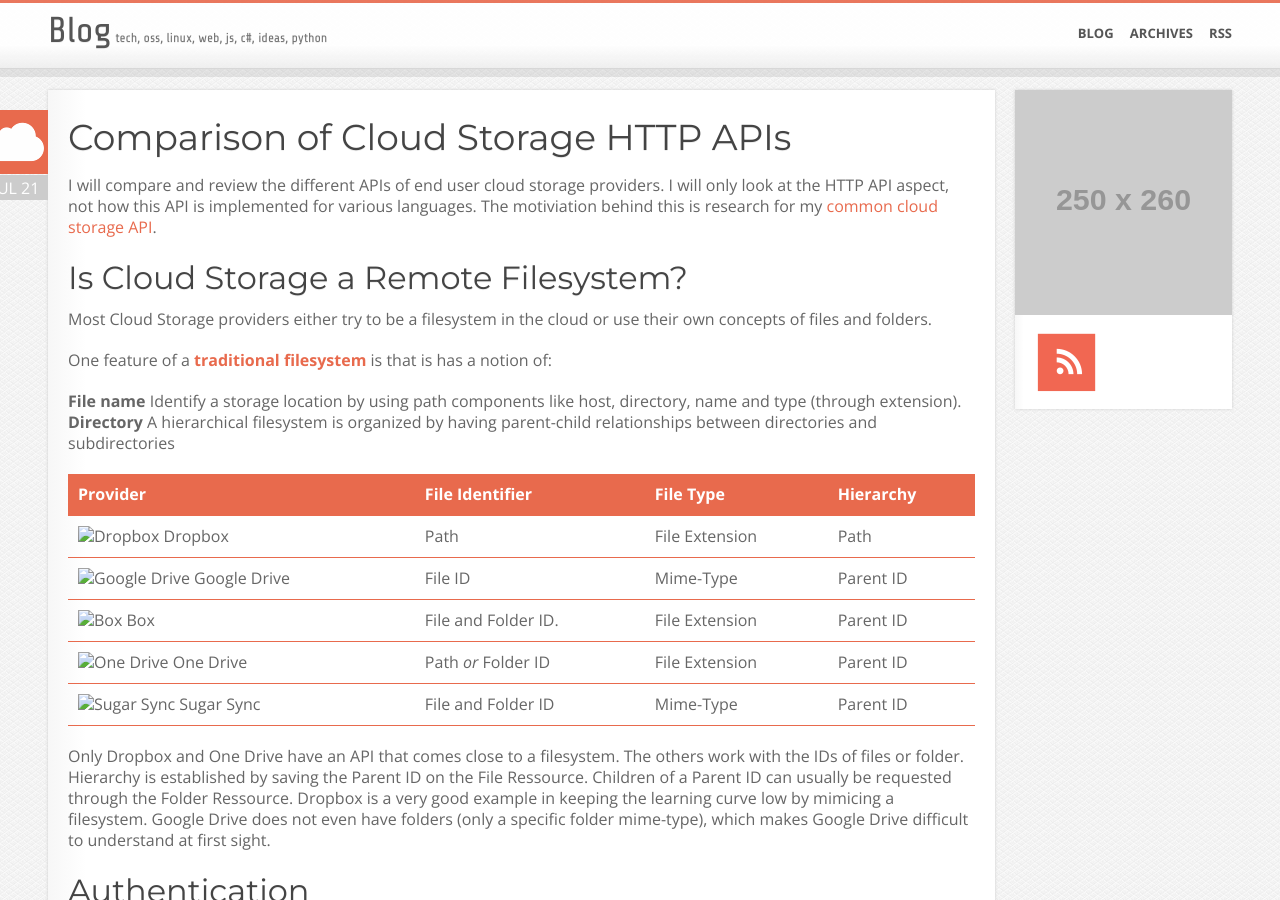
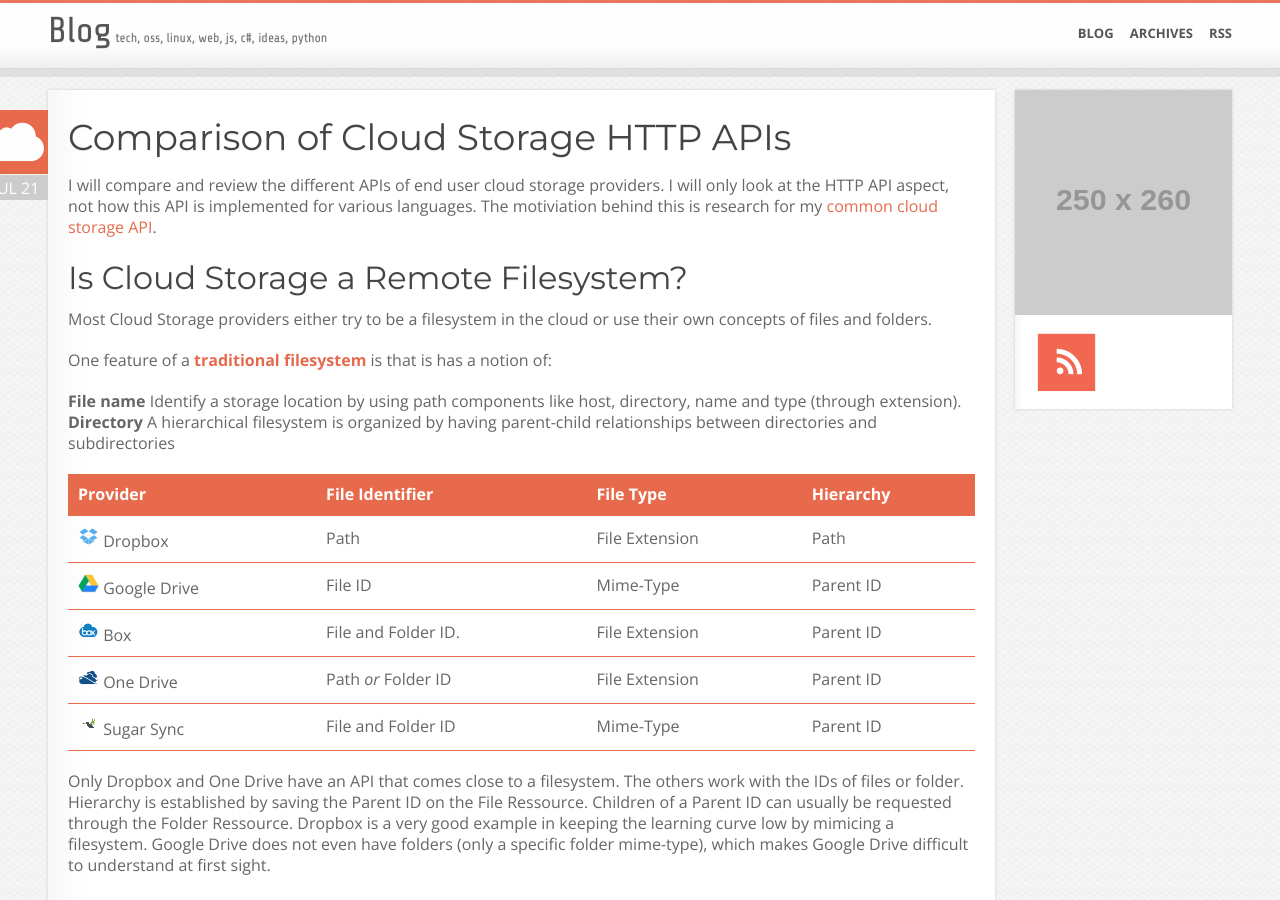
Before and after one commit to lukasmartinelli/lukasmartinelli.github.io, a Jekyll site: the page built from _posts/2014-07-21-cloud-storage-apis-compared.md, in a window 1280 px wide and 900 px high. Built offline with Jekyll 4.4.1, drawn with Linux system fonts in a browser that asks for light colours; Markdown is read by kramdown in place of the engine named in the settings.

Commit message:
Fixed image links

```diff
--- a/_posts/2014-07-21-cloud-storage-apis-compared.md
+++ b/_posts/2014-07-21-cloud-storage-apis-compared.md
@@ -23,11 +23,11 @@
 
 Provider                                                         | File Identifier     | File Type      | Hierarchy
 -----------------------------------------------------------------|---------------------|----------------|----------
-![Dropbox](media/cloudstorage/dropbox.png) Dropbox               | Path                | File Extension | Path
-![Google Drive](media/cloudstorage/googledrive.png) Google Drive | File ID             | Mime-Type      | Parent ID
-![Box](media/cloudstorage/box.png) Box                           | File and Folder ID. | File Extension | Parent ID
-![One Drive](media/cloudstorage/onedrive.png) One Drive          | Path *or* Folder ID | File Extension | Parent ID
-![Sugar Sync](media/cloudstorage/sugarsync.png) Sugar Sync       | File and Folder ID  | Mime-Type      | Parent ID
+![Dropbox](/media/cloudstorage/dropbox.png) Dropbox               | Path                | File Extension | Path
+![Google Drive](/media/cloudstorage/googledrive.png) Google Drive | File ID             | Mime-Type      | Parent ID
+![Box](/media/cloudstorage/box.png) Box                           | File and Folder ID. | File Extension | Parent ID
+![One Drive](/media/cloudstorage/onedrive.png) One Drive          | Path *or* Folder ID | File Extension | Parent ID
+![Sugar Sync](/media/cloudstorage/sugarsync.png) Sugar Sync       | File and Folder ID  | Mime-Type      | Parent ID
 
 Only Dropbox and One Drive have an API that comes close to a filesystem. The others work with the IDs of files or folder. Hierarchy is established by saving the Parent ID on the File Ressource. Children of a Parent ID can usually be requested through the Folder Ressource.
 Dropbox is a very good example in keeping the learning curve low by mimicing a filesystem.
```
